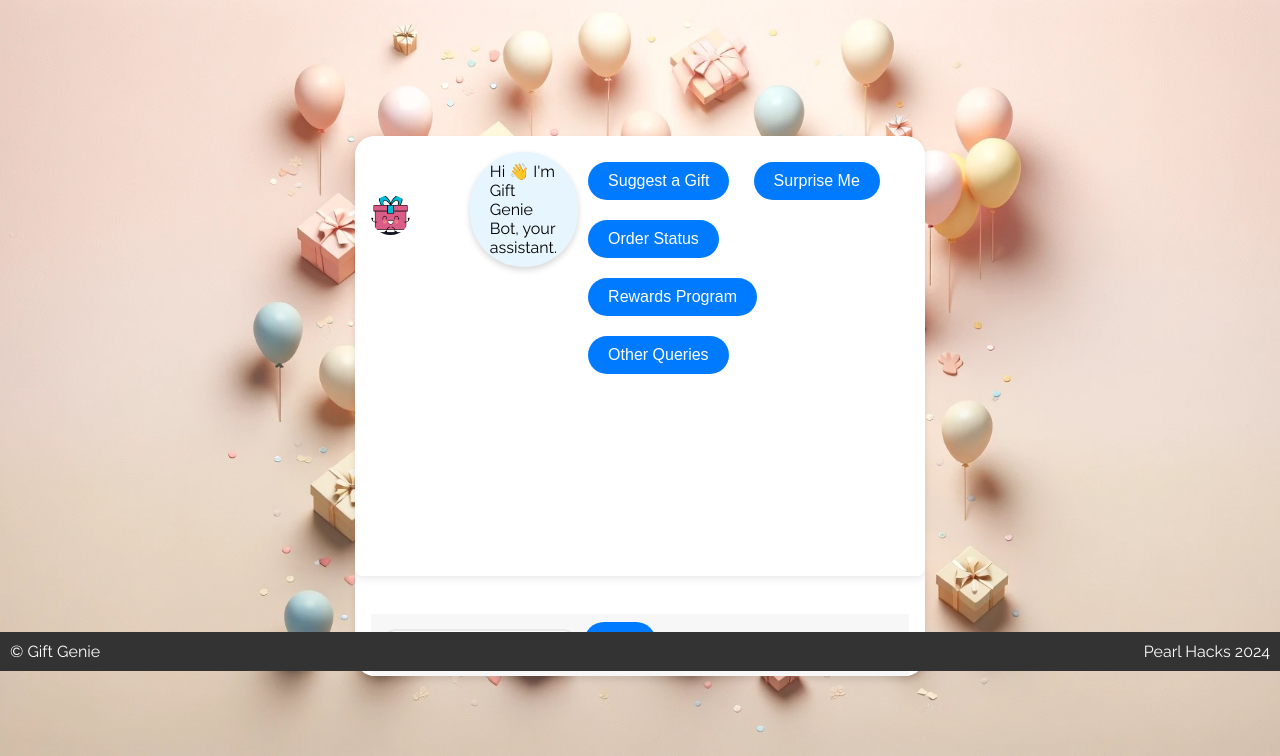
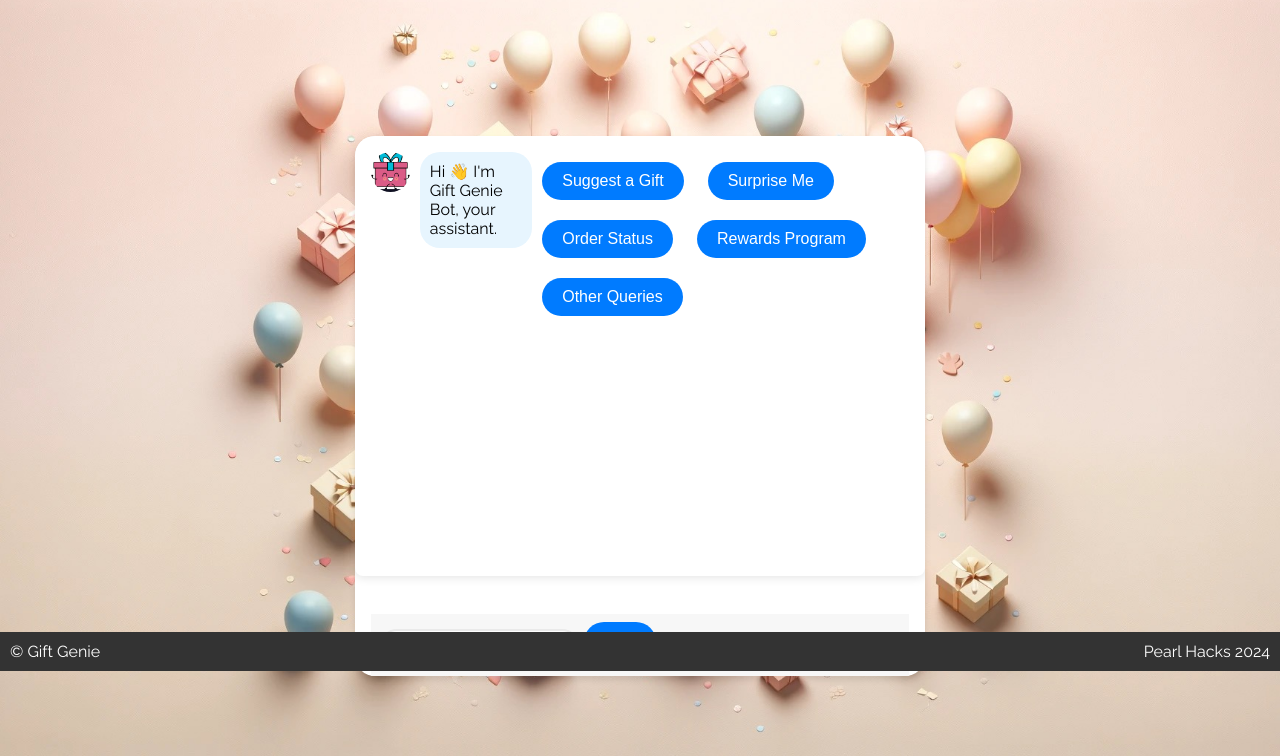
Before and after one commit to dashafish/PearlHack2024, a plain HTML site: page PearlHack/pages/chat.html in a window 1280 px wide. Shown: the part 129-885 px from the top of the page. Drawn offline with Linux system fonts and the light colour scheme.

Commit message:
images-gift-lists

```diff
--- a/PearlHack/assets/css/styles.css
+++ b/PearlHack/assets/css/styles.css
@@ -199,16 +199,23 @@ main {
    right: 16px;
 }
 
-.chat-page .chat-message p {
+.chat-message-bot{
+    display: flex;
+    width: auto;
+}
+
+.chat-page .chat-message-bot p {
    font-size: 1rem;
+   width: 100%;
    margin-bottom: 1em;
    background-color: #e7f5fe;
    border-radius: 20px;
    padding: 10px;
-   display: flex;
    align-items: center;
    margin-bottom: 10px;
 }
+
+
 
 .chat-page .chat-options button {
    font-size: 1rem;
--- a/PearlHack/pages/chat.html
+++ b/PearlHack/pages/chat.html
@@ -26,7 +26,7 @@
         <main class="bodyChat">
             <div class="chat-container">
                 <main id="chat-interface">
-                    <div class="chat-message bot">
+                    <div class="chat-message-bot">
                         <img src="../assets/images/bot.jpeg" alt="Bot" class="chat-icon">
                         <p>Hi 👋 I'm Gift Genie Bot, your assistant.</p>
                     </div>
```
Also changed, not shown: PearlHack/assets/images/FMacRumours.png, PearlHack/assets/images/handcraftedJewel.png, PearlHack/assets/images/homeImg.png (deleted), PearlHack/assets/images/photoBook.png, 4 other files.
